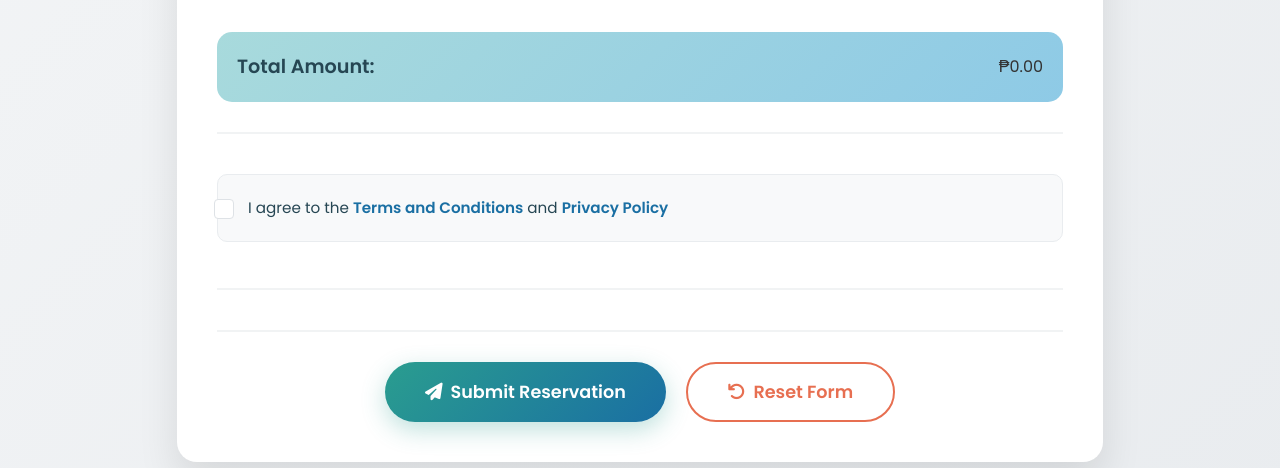
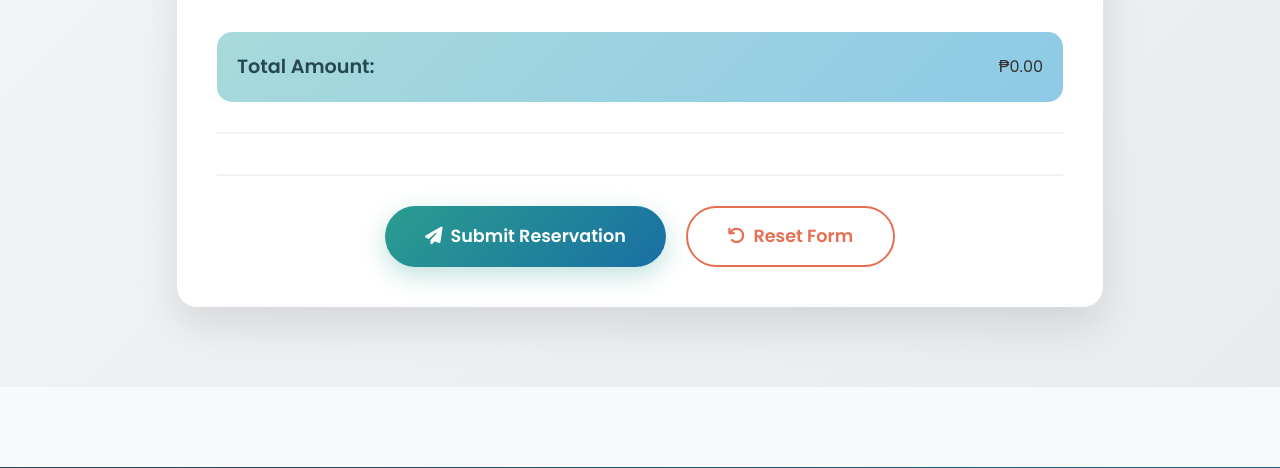
Before and after one commit to NMSCSTR/MABANAG-SPRING-RESORT, a PHP site: page /guest_reservation.php in a window 1280 px wide. Shown: the part 1904-2372 px from the top of the page. Run offline with PHP 8.4, Linux system fonts and the light colour scheme; tables that the repository leaves empty hold one stand-in row (values such as "Sample post"); some libraries are stand-ins or nearby versions.

Commit message:
reservation details fix

```diff
--- a/guest_reservation.php
+++ b/guest_reservation.php
@@ -331,16 +331,6 @@
                                 </div>
                             </div>
 
-                            <!-- Terms and Conditions -->
-                            <div class="form-section">
-                                <div class="form-check mb-3">
-                                    <input class="form-check-input" type="checkbox" id="terms_agreement" required>
-                                    <label class="form-check-label" for="terms_agreement">
-                                        I agree to the <a href="#" class="terms-link">Terms and Conditions</a> and <a href="#" class="terms-link">Privacy Policy</a>
-                                    </label>
-                                </div>
-                            </div>
-
                             <!-- Submit Button -->
                             <div class="form-actions">
                                 <button type="submit" class="btn btn-reserve">
```
Also changed, not shown: transaction_details.php (+12 -1 lines).
